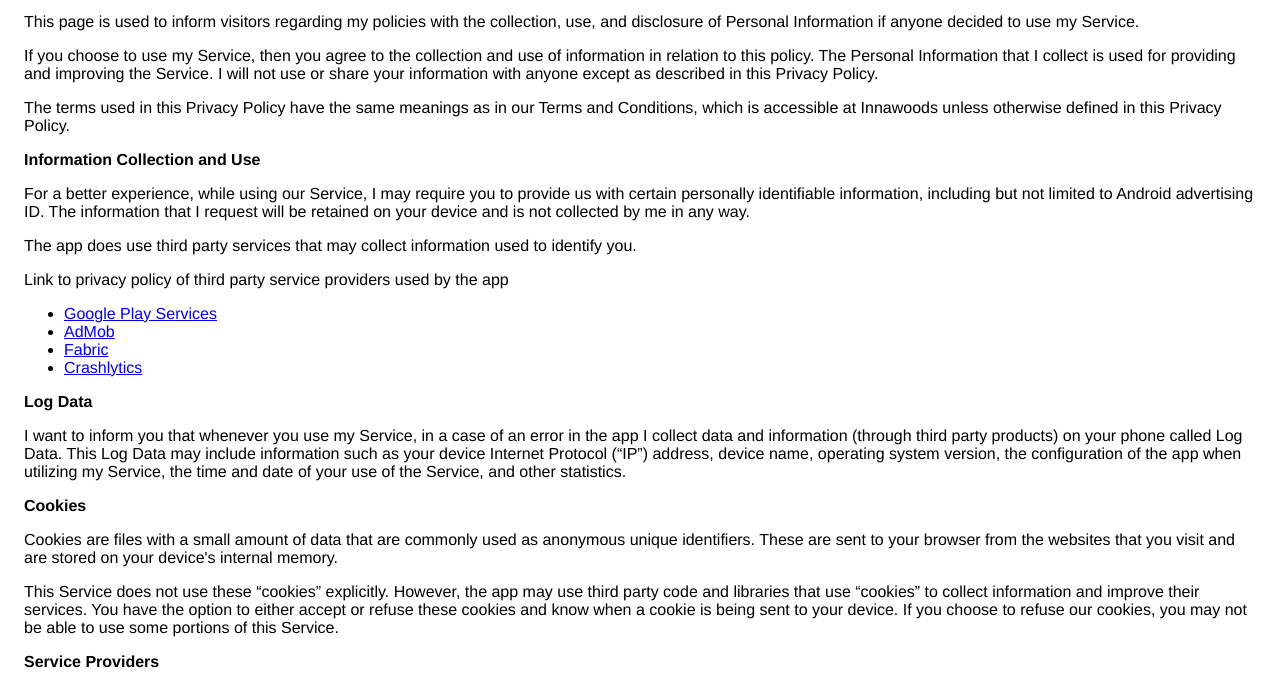
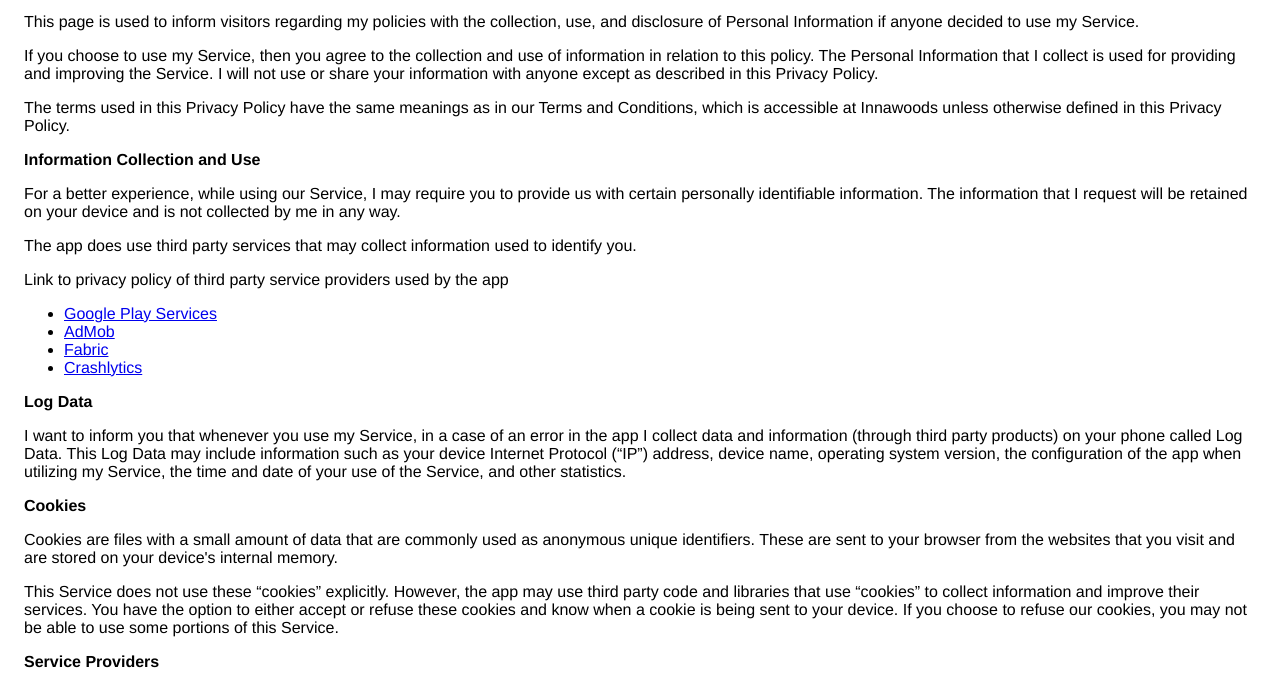
Before and after one commit to TriangleLeft/Innawoods, a plain HTML site: page docs/index.html in a window 1280 px wide. Shown: the part 113-797 px from the top of the page. Drawn offline with Linux system fonts and the light colour scheme.

Commit message:
Update privacy policy

```diff
--- a/docs/index.html
+++ b/docs/index.html
@@ -17,7 +17,7 @@
                   </p> <p>The terms used in this Privacy Policy have the same meanings as in our Terms and Conditions, which is accessible
                     at Innawoods unless otherwise defined in this Privacy Policy.
                   </p> <p><strong>Information Collection and Use</strong></p> <p>For a better experience, while using our Service, I may require you to provide us with certain
-                    personally identifiable information, including but not limited to Android advertising ID. The information that I request will be retained on your device and is not collected by me in any way.
+                    personally identifiable information. The information that I request will be retained on your device and is not collected by me in any way.
                   </p> <p>The app does use third party services that may collect information used to identify you.</p> <div><p>Link to privacy policy of third party service providers used by the app</p> <ul><li><a href="https://www.google.com/policies/privacy/" target="_blank">Google Play Services</a></li> <li><a href="https://support.google.com/admob/answer/6128543?hl=en" target="_blank">AdMob</a></li> <!----> <li><a href="https://fabric.io/privacy" target="_blank">Fabric</a></li> <li><a href="http://try.crashlytics.com/terms/privacy-policy.pdf" target="_blank">Crashlytics</a></li> <!----> <!----></ul></div> <p><strong>Log Data</strong></p> <p> I want to inform you that whenever you use my Service, in a case of an
                     error in the app I collect data and information (through third party products) on your phone
                     called Log Data. This Log Data may include information such as your device Internet Protocol (“IP”) address,
```
Also changed, not shown: 2 other files.
